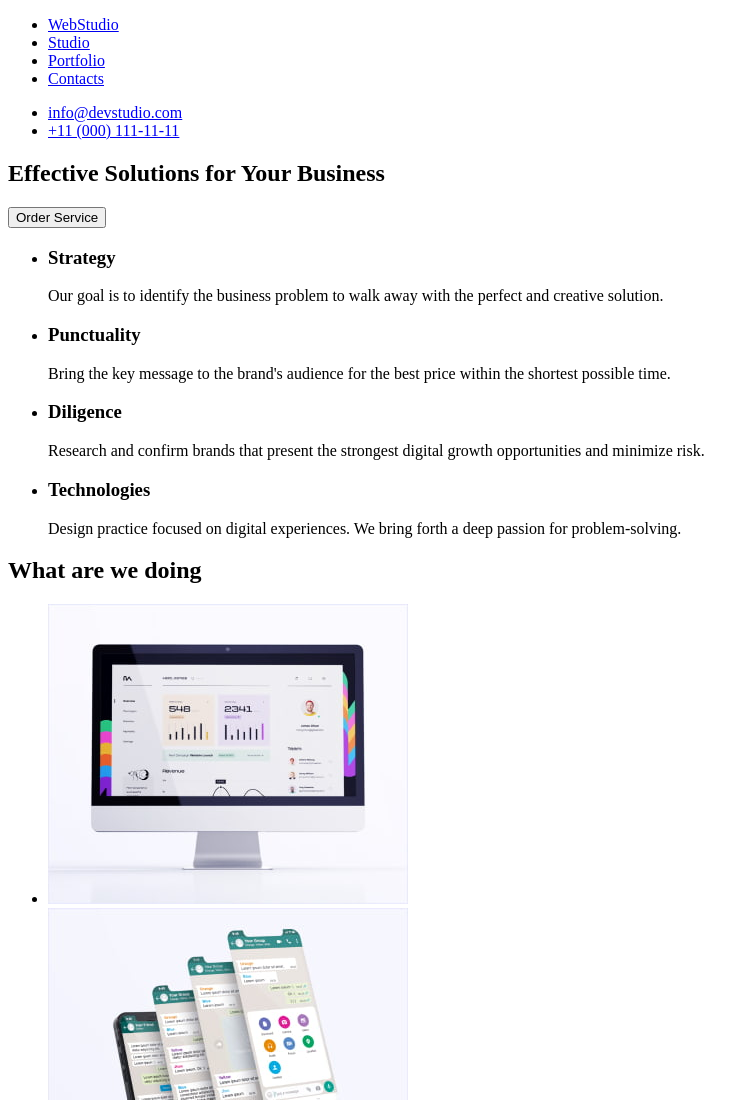
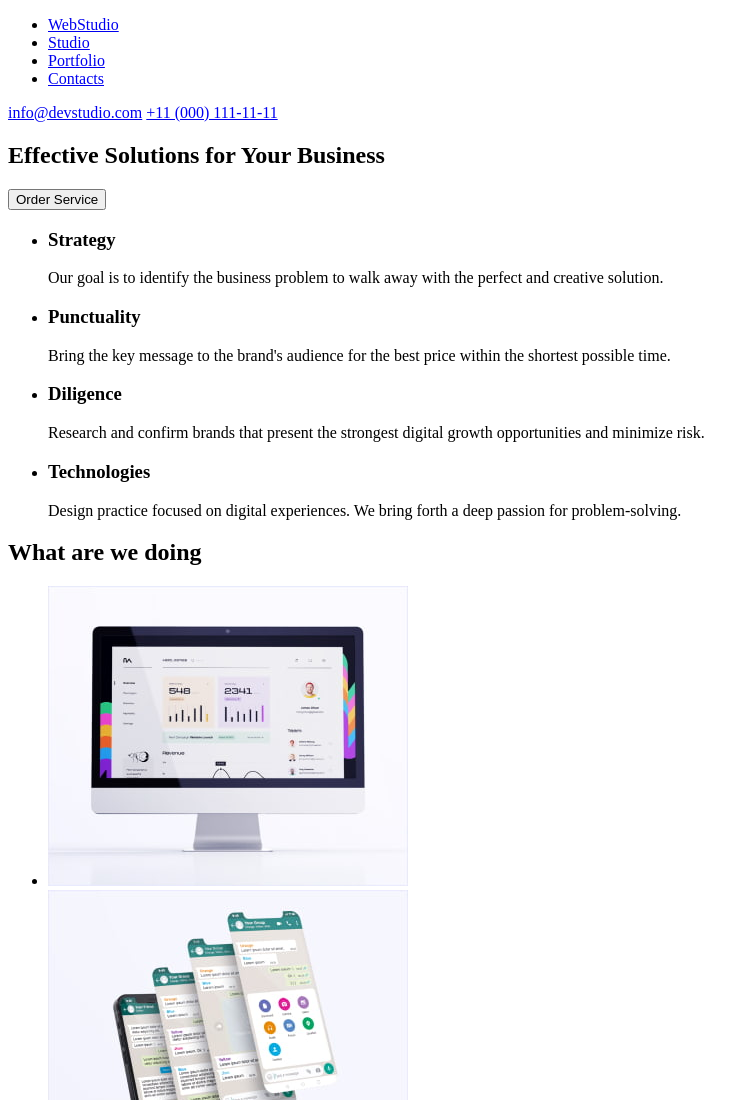
Before and after one commit to RussoSk/goit-markup-hw-01, a plain HTML site: page goit-markup-hw-01/index.html in a window 1280 px wide. Shown: the top 1100 px of the page, without its empty margins (0-754 px from the left). Drawn offline with Linux system fonts and the light colour scheme; files whose address does not match are found by name.

Commit message:
Update index.html

```diff
--- a/goit-markup-hw-01/index.html
+++ b/goit-markup-hw-01/index.html
@@ -18,10 +18,8 @@
           <li><a href="#">Contacts</a></li>
         </ul>
       </nav>
-      <ul>
-        <li><a href="mailto:info@devstudio.com">info@devstudio.com</a></li>
-        <li><a href="tel:+11(000)111-11-11">+11 (000) 111-11-11</a></li>
-      </ul>
+      <a href="mailto:info@devstudio.com">info@devstudio.com</a></li>
+      <a href="tel:+11(000)111-11-11">+11 (000) 111-11-11</a></li>
     </header>
     <!-- Герой  -->
     <main>
```
